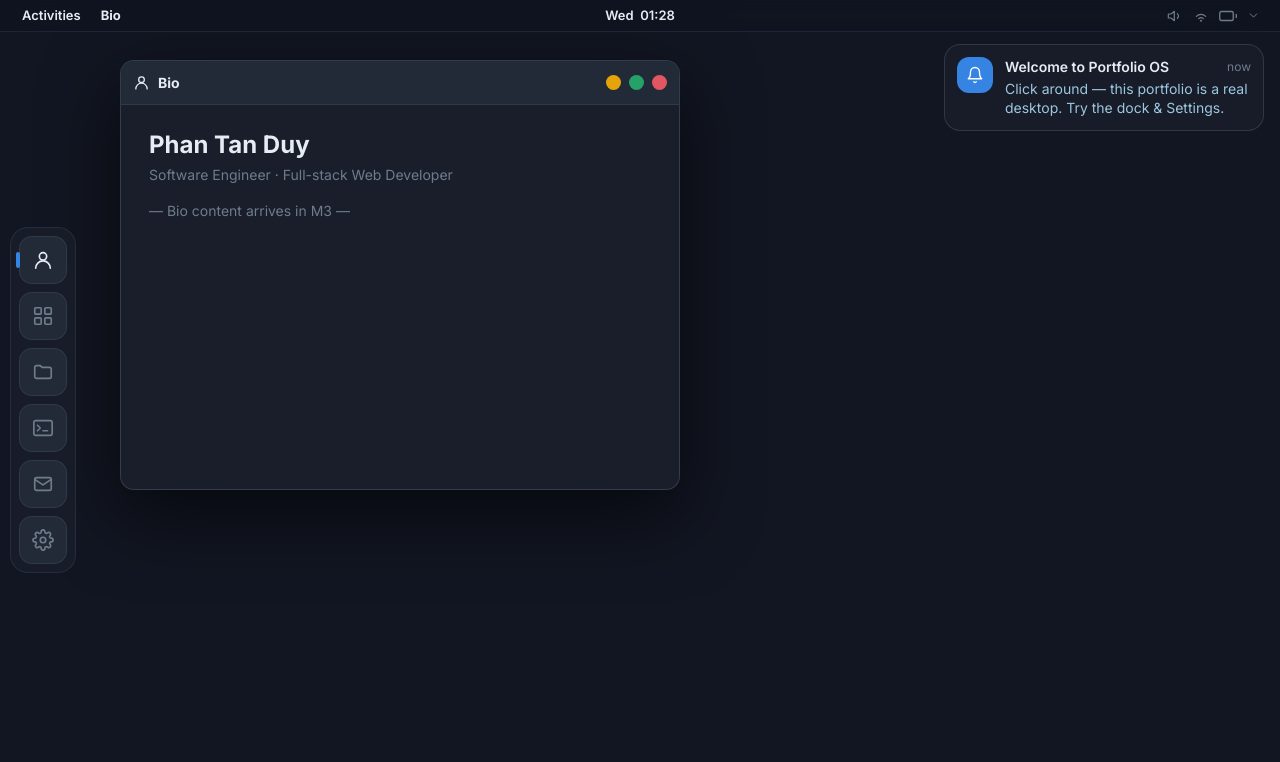
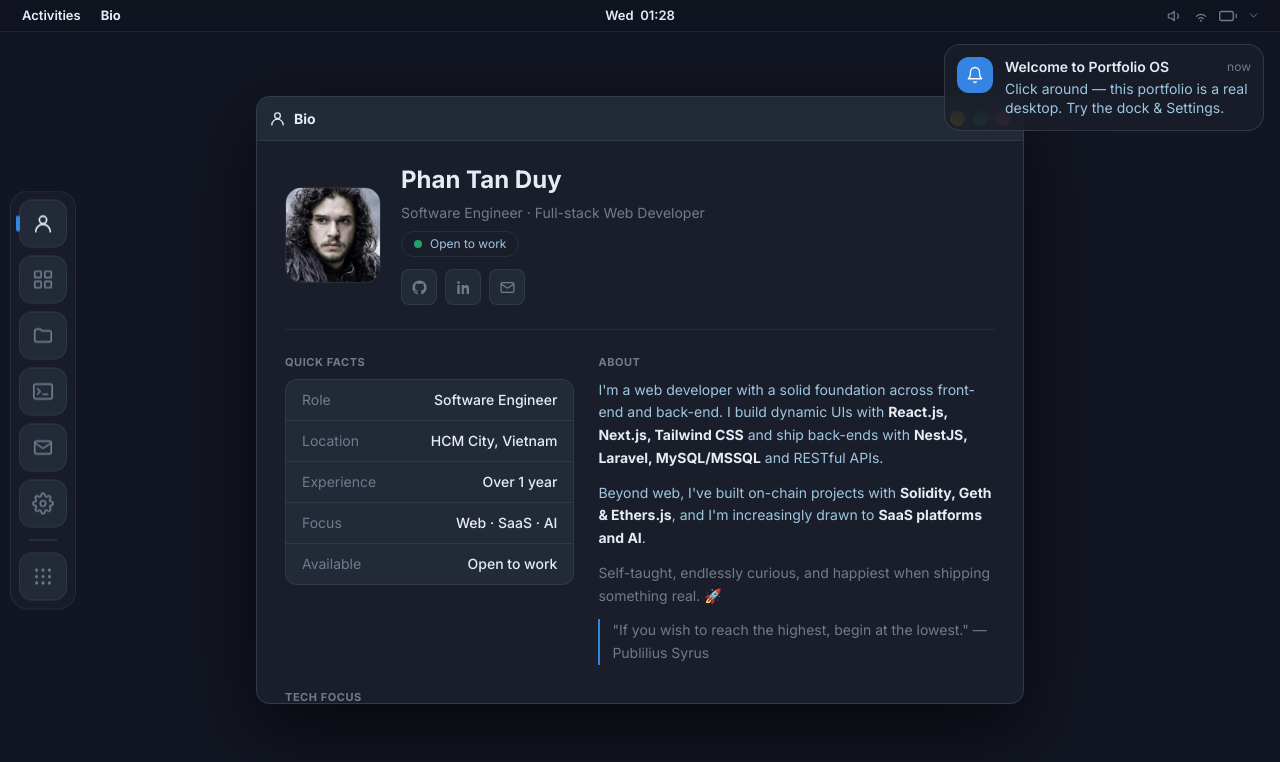
Before and after one commit to ptduy14/portfolio, a React (Create React App) app: page / in a window 1280 px wide. Shown: the top 762 px of the page. Built offline with nearby package versions, Linux system fonts and the light colour scheme.

Commit message:
feat: enhance desktop environment with updated Dock functionality, improved app sizing, and new BioApp content

```diff
--- a/src/desktop/Desktop.jsx
+++ b/src/desktop/Desktop.jsx
@@ -32,7 +32,7 @@ export default function Desktop() {
         overviewOpen={overviewOpen}
         onToggleOverview={() => setOverviewOpen((o) => !o)}
       />
-      <Dock />
+      <Dock onShowApps={() => setOverviewOpen((o) => !o)} />
 
       {windows.map((win) =>
         win.minimized ? null : <Window key={win.id} win={win} app={APP_MAP[win.id]} />
--- a/src/desktop/DesktopProvider.jsx
+++ b/src/desktop/DesktopProvider.jsx
@@ -4,6 +4,20 @@ import { APP_MAP } from "./apps/registry";
 const DesktopContext = createContext(null);
 
 const initialState = { windows: [] };
+
+const clamp = (v, min, max) => Math.max(min, Math.min(max, v));
+
+// Size from a fraction of the viewport (responsive across screens), centered + lightly cascaded.
+function computeGeometry(cfg, count) {
+  const vw = typeof window !== "undefined" ? window.innerWidth : 1280;
+  const vh = typeof window !== "undefined" ? window.innerHeight : 800;
+  const w = clamp(Math.round(vw * cfg.size.w), 360, vw - 110); // leave room for the dock
+  const h = clamp(Math.round(vh * cfg.size.h), 260, vh - 70); // leave room for the panel
+  const n = count % 6;
+  const x = clamp(Math.round((vw - w) / 2) + n * 26, 96, Math.max(96, vw - w - 16));
+  const y = clamp(Math.round((vh - h) / 2) + n * 26, 44, Math.max(44, vh - h - 16));
+  return { x, y, w, h };
+}
 
 // windows[] is ordered by stacking: last item = top-most (focused).
 function reducer(state, action) {
@@ -21,19 +35,11 @@ function reducer(state, action) {
       }
       const cfg = APP_MAP[action.id];
       if (!cfg) return state;
-      const n = state.windows.length % 6;
+      const geo = computeGeometry(cfg, state.windows.length);
       return {
         windows: [
           ...state.windows,
-          {
-            id: action.id,
-            x: 120 + n * 30,
-            y: 60 + n * 30,
-            w: cfg.defaultSize.w,
-            h: cfg.defaultSize.h,
-            maximized: false,
-            minimized: false,
-          },
+          { id: action.id, ...geo, maximized: false, minimized: false },
         ],
       };
     }
--- a/src/desktop/apps/BioApp.jsx
+++ b/src/desktop/apps/BioApp.jsx
@@ -1,14 +1,141 @@
-// M2 placeholder — full content lands in M3 (port from SubContent/Bio.jsx + Header/*)
+import { Icon } from "../shell/icons";
+import { useDesktop } from "../DesktopProvider";
+import avatar from "../../assets/img/avata.jpg";
+import resume from "../../assets/resume/resume.pdf";
+
+const SOCIALS = [
+  { icon: "github", label: "GitHub", href: "https://github.com/ptduy14" },
+  { icon: "linkedin", label: "LinkedIn", href: "https://www.linkedin.com/in/tan-duy-phan-6087a1311/" },
+  { icon: "contact", label: "Email", href: "mailto:phantanduy14@gmail.com" },
+];
+
+const FACTS = [
+  ["Role", "Software Engineer"],
+  ["Location", "HCM City, Vietnam"],
+  ["Experience", "Over 1 year"],
+  ["Focus", "Web · SaaS · AI"],
+  ["Available", "Open to work"],
+];
+
+const TECH = ["React.js", "Next.js", "NestJS", "Solidity", "AI / LLM"];
+
+function Label({ children }) {
+  return (
+    <div className="mb-2 text-[11px] font-bold uppercase tracking-wider text-text-dim">{children}</div>
+  );
+}
+
 export default function BioApp() {
+  const { openApp } = useDesktop();
+
   return (
-    <div>
-      <h1 className="mb-1 text-2xl font-bold text-text">Phan Tan Duy</h1>
-      <p className="text-sm text-text-dim">
-        Software Engineer · Full-stack Web Developer
-      </p>
-      <p className="mt-4 text-sm text-text-dim">
-        — Bio content arrives in M3 —
-      </p>
+    <div className="flex flex-col gap-6">
+      {/* Header */}
+      <div className="flex items-center gap-5">
+        <img
+          src={avatar}
+          alt="Phan Tan Duy"
+          className="h-24 w-24 flex-none rounded-2xl border object-cover"
+        />
+        <div className="flex flex-col gap-2">
+          <h1 className="text-2xl font-bold leading-tight text-text">Phan Tan Duy</h1>
+          <p className="text-sm text-text-dim">Software Engineer · Full-stack Web Developer</p>
+          <span className="inline-flex w-fit items-center gap-2 rounded-full border px-3 py-1 text-xs text-text-body">
+            <span className="h-2 w-2 rounded-full bg-success" />
+            Open to work
+          </span>
+          <div className="mt-1 flex gap-2">
+            {SOCIALS.map((s) => (
+              <a
+                key={s.label}
+                href={s.href}
+                target="_blank"
+                rel="noreferrer"
+                title={s.label}
+                aria-label={s.label}
+                className="flex h-9 w-9 items-center justify-center rounded-control border bg-surface text-text-dim transition-colors hover:text-text"
+              >
+                <Icon name={s.icon} size={17} />
+              </a>
+            ))}
+          </div>
+        </div>
+      </div>
+
+      <div className="border-t" />
+
+      {/* Quick Facts | About — wraps to stacked when the window is narrow */}
+      <div className="flex flex-wrap gap-6">
+        <div className="min-w-[240px] flex-1 basis-[38%]">
+          <Label>Quick Facts</Label>
+          <div className="rounded-card border bg-surface">
+            {FACTS.map(([k, v], i) => (
+              <div
+                key={k}
+                className={`flex items-center justify-between gap-3 px-4 py-2.5 ${
+                  i < FACTS.length - 1 ? "border-b" : ""
+                }`}
+              >
+                <span className="text-sm text-text-dim">{k}</span>
+                <span className="text-right text-sm font-medium text-text">{v}</span>
+              </div>
+            ))}
+          </div>
+        </div>
+
+        <div className="min-w-[320px] flex-[1.4] basis-[52%]">
+          <Label>About</Label>
+          <div className="space-y-3 text-sm leading-relaxed text-text-body">
+            <p>
+              I'm a web developer with a solid foundation across front-end and back-end. I build
+              dynamic UIs with <b className="text-text">React.js, Next.js, Tailwind CSS</b> and ship
+              back-ends with <b className="text-text">NestJS, Laravel, MySQL/MSSQL</b> and RESTful APIs.
+            </p>
+            <p>
+              Beyond web, I've built on-chain projects with{" "}
+              <b className="text-text">Solidity, Geth &amp; Ethers.js</b>, and I'm increasingly drawn to{" "}
+              <b className="text-text">SaaS platforms and AI</b>.
+            </p>
+            <p className="text-text-dim">
+              Self-taught, endlessly curious, and happiest when shipping something real. 🚀
+            </p>
+            <blockquote className="border-l-2 border-accent pl-3 text-text-dim">
+              "If you wish to reach the highest, begin at the lowest." — Publilius Syrus
+            </blockquote>
+          </div>
+        </div>
+      </div>
+
+      {/* Tech Focus */}
+      <div>
+        <Label>Tech Focus</Label>
+        <div className="flex flex-wrap gap-2">
+          {TECH.map((t) => (
+            <span
+              key={t}
+              className="rounded-control border bg-surface px-3 py-1 text-xs font-medium text-text-body"
+            >
+              {t}
+            </span>
+          ))}
+        </div>
+      </div>
+
+      {/* CTA */}
+      <div className="flex flex-wrap gap-3">
+        <button
+          onClick={() => window.open(resume)}
+          className="rounded-control bg-accent px-4 py-2 text-sm font-semibold text-text-on-accent transition-colors hover:bg-accent-hover"
+        >
+          ⬇ Download CV
+        </button>
+        <button
+          onClick={() => openApp("contact")}
+          className="rounded-control border bg-surface px-4 py-2 text-sm font-medium text-text transition-colors hover:bg-surface-hover"
+        >
+          ✉ Contact
+        </button>
+      </div>
     </div>
   );
 }
--- a/src/desktop/apps/registry.js
+++ b/src/desktop/apps/registry.js
@@ -7,13 +7,14 @@ import SettingsApp from "./SettingsApp";
 
 // Single source of truth for dock + window manager.
 // icon = key in shell/icons.jsx · bare = full-bleed body (no padding) · pinned:false = not on dock unless running.
+// size = fraction of the viewport (computed to px on open in DesktopProvider, clamped + centered).
 export const APPS = [
-  { id: "bio", title: "Bio", icon: "bio", Component: BioApp, defaultSize: { w: 560, h: 430 } },
-  { id: "skills", title: "Skills", icon: "skills", Component: SkillsApp, defaultSize: { w: 560, h: 420 } },
-  { id: "projects", title: "Projects", icon: "projects", Component: ProjectsApp, defaultSize: { w: 640, h: 440 } },
-  { id: "askme", title: "Ask Me — Terminal", icon: "terminal", Component: TerminalApp, defaultSize: { w: 600, h: 440 }, bare: true },
-  { id: "contact", title: "Contact", icon: "contact", Component: ContactApp, defaultSize: { w: 480, h: 360 } },
-  { id: "settings", title: "Settings", icon: "gear", Component: SettingsApp, defaultSize: { w: 700, h: 480 } },
+  { id: "bio", title: "Bio", icon: "bio", Component: BioApp, size: { w: 0.6, h: 0.76 } },
+  { id: "skills", title: "Skills", icon: "skills", Component: SkillsApp, size: { w: 0.52, h: 0.72 } },
+  { id: "projects", title: "Projects", icon: "projects", Component: ProjectsApp, size: { w: 0.64, h: 0.78 } },
+  { id: "askme", title: "Ask Me — Terminal", icon: "terminal", Component: TerminalApp, size: { w: 0.56, h: 0.72 }, bare: true },
+  { id: "contact", title: "Contact", icon: "contact", Component: ContactApp, size: { w: 0.52, h: 0.72 } },
+  { id: "settings", title: "Settings", icon: "gear", Component: SettingsApp, size: { w: 0.6, h: 0.74 } },
 ];
 
 export const APP_MAP = Object.fromEntries(APPS.map((a) => [a.id, a]));
--- a/src/desktop/shell/Dock.jsx
+++ b/src/desktop/shell/Dock.jsx
@@ -3,17 +3,16 @@ import { APPS, APP_MAP } from "../apps/registry";
 import { Icon } from "./icons";
 import { useDesktop } from "../DesktopProvider";
 
-export default function Dock() {
+export default function Dock({ onShowApps }) {
   const { openApp, openIds } = useDesktop();
+  const [bouncing, setBouncing] = useState(null);
 
-  // Show pinned apps always, plus any unpinned app that is currently running (e.g. Settings).
+  // Pinned apps always; plus any unpinned app that is currently running.
   const pinned = APPS.filter((a) => a.pinned !== false);
   const runningUnpinned = openIds
     .map((id) => APP_MAP[id])
     .filter((a) => a && a.pinned === false);
   const dockApps = [...pinned, ...runningUnpinned];
-
-  const [bouncing, setBouncing] = useState(null);
 
   const launch = (id) => {
     openApp(id);
@@ -51,6 +50,20 @@ export default function Dock() {
           </div>
         );
       })}
+
+      {/* separator + show-apps (Activities Overview / Launchpad) */}
+      <div className="mx-auto my-1 h-px w-7 bg-white/15" />
+      <button
+        onClick={onShowApps}
+        title="Show Applications"
+        aria-label="Show Applications"
+        className="group relative flex h-12 w-12 items-center justify-center rounded-icon border bg-surface text-text-dim transition-transform hover:scale-105 hover:text-text"
+      >
+        <Icon name="apps" size={22} />
+        <span className="pointer-events-none absolute left-[60px] top-1/2 -translate-y-1/2 whitespace-nowrap rounded-control border bg-panel px-2.5 py-1 text-xs font-semibold text-text opacity-0 transition-opacity group-hover:opacity-100">
+          Show Applications
+        </span>
+      </button>
     </nav>
   );
 }
--- a/src/desktop/shell/icons.jsx
+++ b/src/desktop/shell/icons.jsx
@@ -88,6 +88,33 @@ const PATHS = {
       <path d="m21 21-4.3-4.3" />
     </>
   ),
+  apps: (
+    <>
+      <circle cx="5" cy="5" r="1.7" fill="currentColor" stroke="none" />
+      <circle cx="12" cy="5" r="1.7" fill="currentColor" stroke="none" />
+      <circle cx="19" cy="5" r="1.7" fill="currentColor" stroke="none" />
+      <circle cx="5" cy="12" r="1.7" fill="currentColor" stroke="none" />
+      <circle cx="12" cy="12" r="1.7" fill="currentColor" stroke="none" />
+      <circle cx="19" cy="12" r="1.7" fill="currentColor" stroke="none" />
+      <circle cx="5" cy="19" r="1.7" fill="currentColor" stroke="none" />
+      <circle cx="12" cy="19" r="1.7" fill="currentColor" stroke="none" />
+      <circle cx="19" cy="19" r="1.7" fill="currentColor" stroke="none" />
+    </>
+  ),
+  github: (
+    <path
+      fill="currentColor"
+      stroke="none"
+      d="M12 2a10 10 0 0 0-3.16 19.49c.5.09.68-.22.68-.48v-1.7c-2.78.6-3.37-1.34-3.37-1.34-.45-1.16-1.11-1.47-1.11-1.47-.91-.62.07-.6.07-.6 1 .07 1.53 1.03 1.53 1.03.9 1.53 2.36 1.09 2.94.83.09-.65.35-1.09.63-1.34-2.22-.25-4.55-1.11-4.55-4.94 0-1.09.39-1.98 1.03-2.68-.1-.25-.45-1.27.1-2.65 0 0 .84-.27 2.75 1.02a9.5 9.5 0 0 1 5 0c1.91-1.29 2.75-1.02 2.75-1.02.55 1.38.2 2.4.1 2.65.64.7 1.03 1.59 1.03 2.68 0 3.84-2.34 4.69-4.57 4.94.36.31.68.92.68 1.85v2.74c0 .27.18.58.69.48A10 10 0 0 0 12 2z"
+    />
+  ),
+  linkedin: (
+    <path
+      fill="currentColor"
+      stroke="none"
+      d="M6.94 5a2 2 0 1 1-4 0 2 2 0 0 1 4 0zM3.3 8.5h3.3V21H3.3zM9.5 8.5h3.16v1.7h.05c.44-.83 1.5-1.7 3.1-1.7 3.31 0 3.92 2.18 3.92 5.01V21h-3.3v-5.55c0-1.32-.02-3.02-1.84-3.02-1.84 0-2.12 1.44-2.12 2.92V21H9.5z"
+    />
+  ),
 };
 
 export function Icon({ name, size = 22, className = "" }) {
```
Also changed, not shown: src/desktop/shell/Window.jsx (+5 -2 lines).
